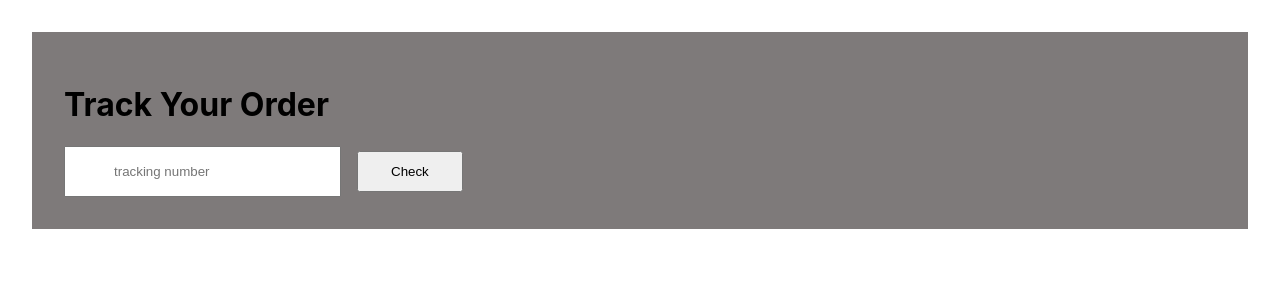
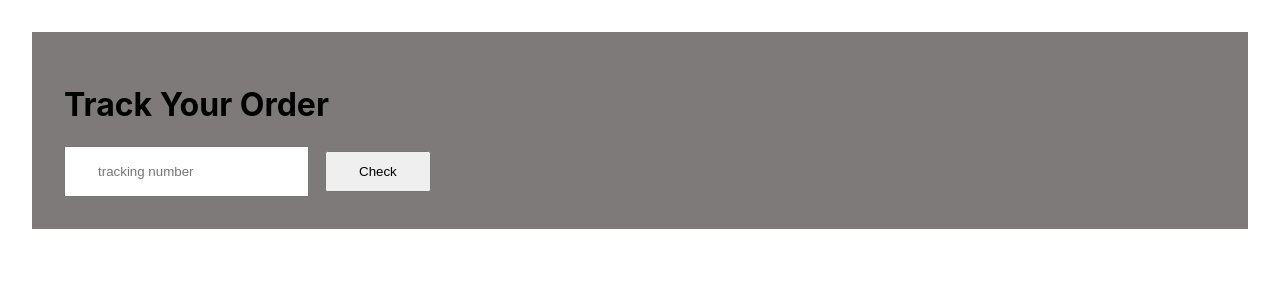
Before and after one commit to Niscolinx/order-tracking, a React (Create React App) app: page / in a window 1280 px wide. Shown: the top 300 px of the page. Built offline with nearby package versions, Linux system fonts and the light colour scheme.

Commit message:
updated the form-input style

```diff
--- a/src/sass/components/home.scss
+++ b/src/sass/components/home.scss
@@ -17,5 +17,4 @@
     padding: 1rem 2rem;
     padding: 1rem 2rem;
     padding: 1rem 2rem;
-    padding: 1rem 3rem;
 }
```
